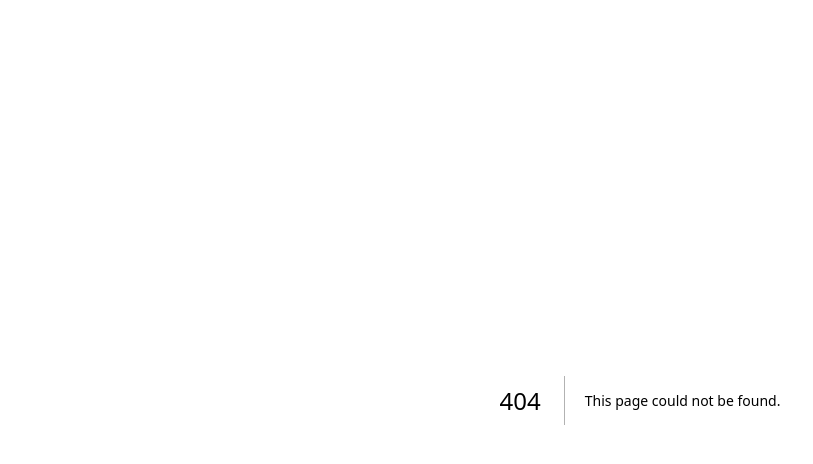
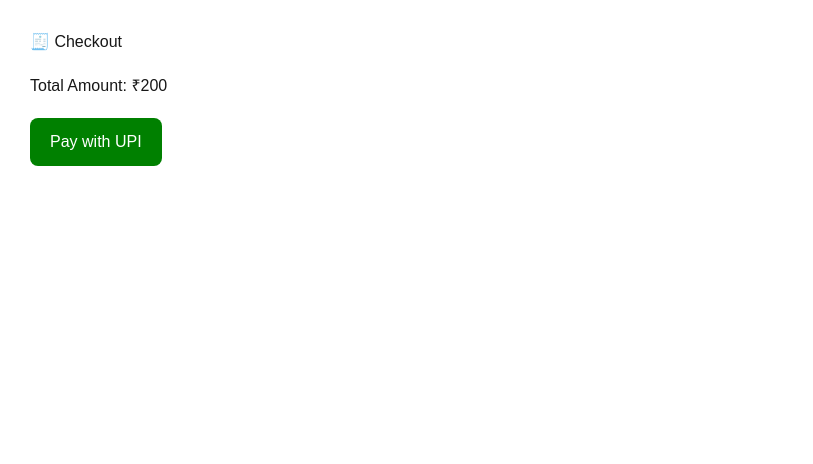
Before and after one commit to Hema967/Shadow-Delivery, a Next.js app in the folder frontend/: page /checkout in a window 1280 px wide. Before the commit this address had no page. Shown: the top 464 px of the page, without its empty margins (0-813 px from the left). Built offline with nearby package versions, Linux system fonts and the light colour scheme.

Commit message:
Added checkout page

```diff
--- /dev/null
+++ b/frontend/src/app/checkout/page.tsx
@@ -0,0 +1,25 @@
+"use client";
+
+export default function Checkout() {
+  return (
+    <div style={{ padding: "30px" }}>
+      <h1>🧾 Checkout</h1>
+
+      <div style={{ marginTop: "20px" }}>
+        <h3>Total Amount: ₹200</h3>
+
+        <button
+          style={{
+            marginTop: "20px",
+            padding: "12px 20px",
+            background: "green",
+            color: "white",
+            borderRadius: "8px",
+          }}
+        >
+          Pay with UPI
+        </button>
+      </div>
+    </div>
+  );
+}
--- /dev/null
+++ b/frontend/src/app/layout.tsx
@@ -0,0 +1,13 @@
+import "@/styles/globals.css";
+
+export default function RootLayout({
+  children,
+}: Readonly<{
+  children: React.ReactNode;
+}>) {
+  return (
+    <html lang="en">
+      <body>{children}</body>
+    </html>
+  );
+}
--- a/frontend/src/pages/index.tsx
+++ b/frontend/src/pages/index.tsx
@@ -116,6 +116,20 @@ export default function Home() {
           ))
         )}
         <h3>Total: ₹{total}</h3>
+
+        <a href="/checkout">
+          <button
+            style={{
+              marginTop: "12px",
+              padding: "10px 20px",
+              background: "green",
+              color: "white",
+              borderRadius: "8px",
+            }}
+          >
+            Go to Checkout
+          </button>
+        </a>
       </div>
     </div>
   );
```
Also changed, not shown: frontend/tsconfig.json (+17 -4 lines).
